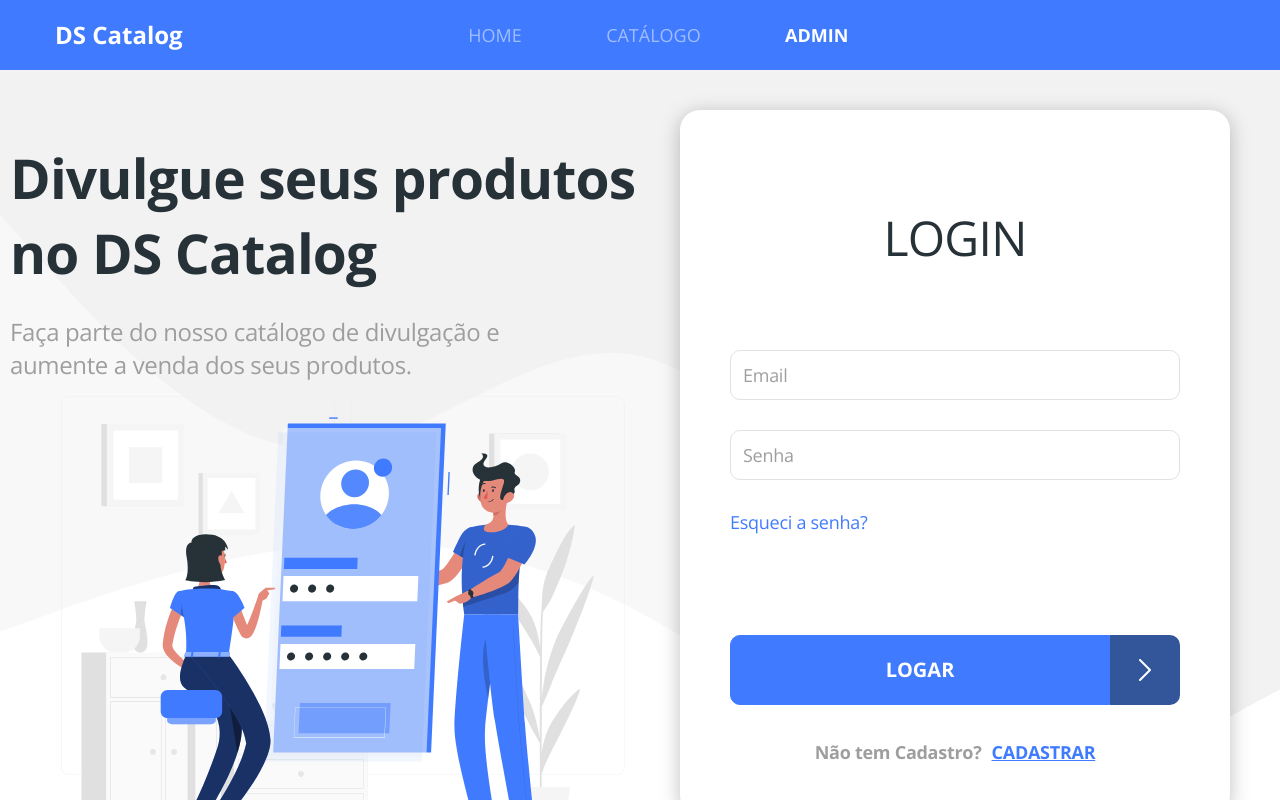
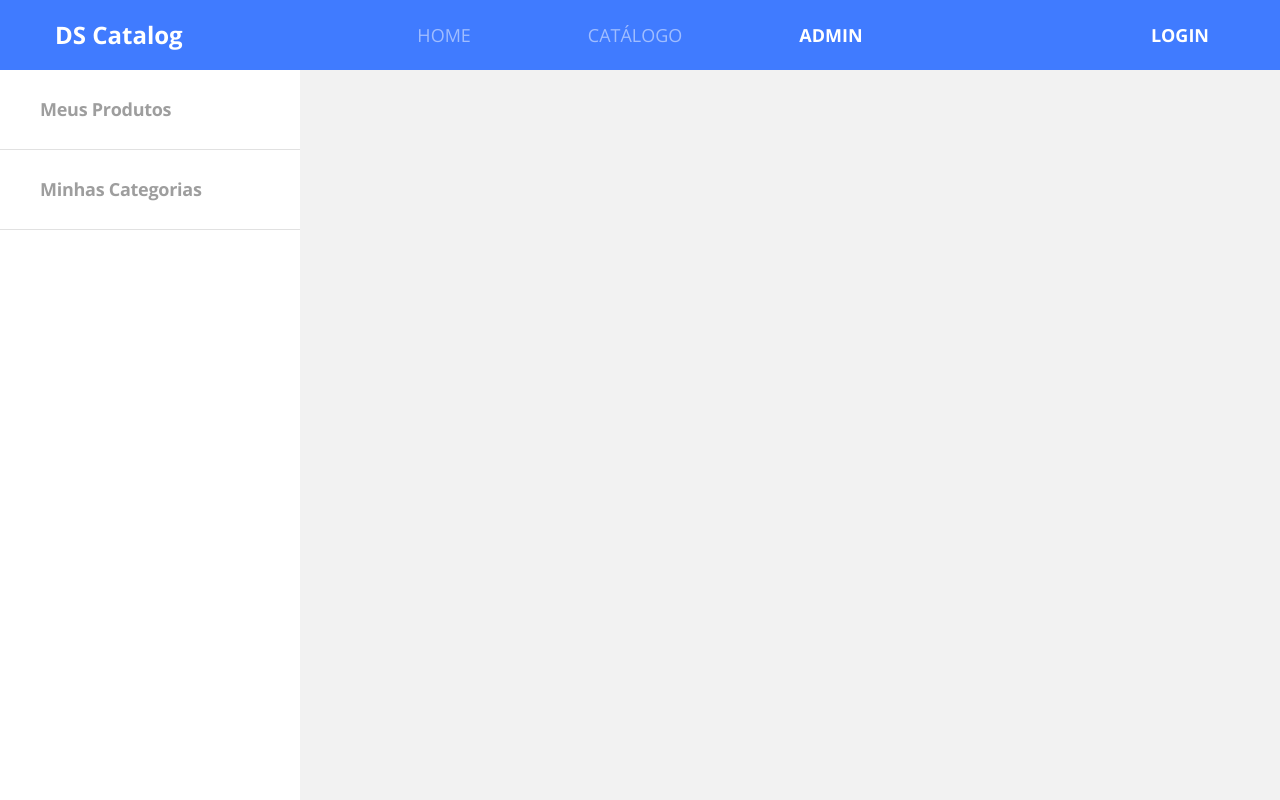
Before and after one commit to slima96/dscatalog-bootcamp, a React (Create React App) app in the folder front-web/: page /admin/auth in a window 1280 px wide. Before the commit this address led to /admin/auth/login. Shown: the top 800 px of the page. Built offline with nearby package versions, Linux system fonts and the light colour scheme; the HTML template or start-up script is replaced by a standard one.

Commit message:
Finish login/logout layout

```diff
--- a/front-web/src/Routes.tsx
+++ b/front-web/src/Routes.tsx
@@ -21,8 +21,8 @@
             <Route path="/products/:productId">
                 <ProductDetails />
             </Route>
-            <Redirect from="/admin/auth" to="/admin/auth/login" exact />
-            <Route path="/admin/auth">
+            <Redirect from="/auth" to="/auth/login" exact />
+            <Route path="/auth">
                 <Auth/>
             </Route>
             <Redirect from="/admin" to="/admin/products" exact />
--- a/front-web/src/core/components/Navbar/index.tsx
+++ b/front-web/src/core/components/Navbar/index.tsx
@@ -1,34 +1,68 @@
-import React from 'react';
-import { Link, NavLink } from 'react-router-dom';
+import React, { useEffect, useState } from 'react';
+import { Link, NavLink, useLocation } from 'react-router-dom';
+import { logout } from 'core/utils/auth';
 import './styles.scss';
 
-const Navbar = () => (
+const Navbar = () => {
+    const [currentUser, setCurrentUser] = useState('');
+    const location = useLocation();
+
+    useEffect(() => {
+        console.log(location);
+    }, [location]);
+
+    const handleLogout = (event: React.MouseEvent<HTMLAnchorElement, MouseEvent>) => {
+        event.preventDefault();
+        logout();
+    }
+
+    return (
         <nav className="row bg-primary main-nav">
-        <div className="col-2">
+            <div className="col-3">
                 <Link to="/" className="nav-logo-text">
                     <h4>DS Catalog</h4>
                 </Link>
             </div>
-        <div className="col-6 offset-2">
+            <div className="col-6">
                 <ul className="main-menu">
                     <li>
-                    <NavLink to="/" exact>
+                        <NavLink to="/" exact className="nav-link">
                             HOME
                         </NavLink>
                     </li>
                     <li>
-                    <NavLink to="/products">
+                        <NavLink to="/products" className="nav-link">
                             CATÁLOGO
                         </NavLink>
                     </li>
                     <li>
-                    <NavLink to="/admin">
+                        <NavLink to="/admin" className="nav-link">
                             ADMIN
                         </NavLink>
                     </li>
                 </ul>
             </div>
+            <div className="col-3 text-right">
+                {currentUser && (
+                    <>
+                        {currentUser}
+                        <a
+                            href="#logout"
+                            className="nav-link active d-inline"
+                            onClick={handleLogout}
+                        >
+                            LOGOUT
+                        </a>
+                    </>
+                )}
+                {!currentUser && (
+                    <Link to="/auth/login" className="nav-link active">
+                        LOGIN
+                    </Link>
+                )}
+            </div>
         </nav>
-)
+    );
+}
 
 export default Navbar;
--- a/front-web/src/core/components/Navbar/styles.scss
+++ b/front-web/src/core/components/Navbar/styles.scss
@@ -3,6 +3,7 @@
     color: #FFF;
     align-items: center;
     padding-left: 40px;
+    padding-right: 40px;
     margin-left: 0;
     margin-right: 0;
 }
@@ -13,11 +14,16 @@
 
 .main-menu {
     display: flex;
+    justify-content:center ;
+
+    li:nth-child(2) {
+        margin-left: 85px;
+        margin-right: 85px;
+    }
+}
+
+.nav-link {
     font-size: 18px;
-    width: 380px;
-    justify-content:space-between ;
-
-    a {
     font-style: normal;
     color: rgba(255, 255, 255, 0.5);
 
@@ -30,4 +36,3 @@
         color: #FFF;
     }
 }
-}
--- a/front-web/src/core/components/Routes/PrivateRoute.tsx
+++ b/front-web/src/core/components/Routes/PrivateRoute.tsx
@@ -17,7 +17,7 @@
                     return (
                         <Redirect
                             to={{
-                                pathname: "/admin/auth/login",
+                                pathname: "/auth/login",
                                 state: { from: location }
                             }}
                         />
--- a/front-web/src/core/utils/auth.ts
+++ b/front-web/src/core/utils/auth.ts
@@ -1,4 +1,5 @@
 import jwtDecode from 'jwt-decode';
+import history from './history';
 
 export const CLIENT_ID = 'dscatalog';
 export const CLIENT_SECRET = 'dscatalog123';
@@ -63,3 +64,8 @@
 
     return routeRoles.some(role => authorities?.includes(role));
 }
+
+export const logout = () => {
+    localStorage.removeItem('authData');
+    history.replace('/auth/login');
+}
--- a/front-web/src/core/utils/request.ts
+++ b/front-web/src/core/utils/request.ts
@@ -1,7 +1,6 @@
 import axios, { Method } from 'axios';
 import qs from 'qs';
-import { CLIENT_ID, CLIENT_SECRET, getSessionData } from './auth';
-import history from './history';
+import { CLIENT_ID, CLIENT_SECRET, getSessionData, logout } from './auth';
 
 type RequestParams = {
     method?: Method;
@@ -22,7 +21,7 @@
     return response;
 }, function (error) {
     if (error.response.status === 401) {
-        history.push('/admin/auth/login');
+        logout();
     }
 
     return Promise.reject(error);
--- a/front-web/src/pages/Auth/components/Login/index.tsx
+++ b/front-web/src/pages/Auth/components/Login/index.tsx
@@ -83,7 +83,7 @@
                         </div>
                     )}
                 </div>
-                <Link to="/admin/auth/recover" className="login-link-recover">
+                <Link to="/auth/recover" className="login-link-recover">
                     Esqueci a senha?
                 </Link>
                 <div className="login-submit">
@@ -93,7 +93,7 @@
                     <span className="not-registered">
                         Não tem Cadastro?
                     </span>
-                    <Link to="/admin/auth/register" className="login-link-register">
+                    <Link to="/auth/register" className="login-link-register">
                         CADASTRAR
                     </Link>
                 </div>
--- a/front-web/src/pages/Auth/index.tsx
+++ b/front-web/src/pages/Auth/index.tsx
@@ -17,13 +17,13 @@
         </div>
         <div className="auth-content">
             <Switch>
-                <Route path="/admin/auth/login">
+                <Route path="/auth/login">
                     <Login />
                 </Route>
-                <Route path="/admin/auth/register">
+                <Route path="/auth/register">
                     <h1>Cadastro</h1>
                 </Route>
-                <Route path="/admin/auth/recover">
+                <Route path="/auth/recover">
                     <h1>Recuperar</h1>
                 </Route>
             </Switch>
```
Also changed, not shown: 1 other file (tests, documents, lock files or other folders). Lines whose indentation alone changed are shown as unchanged.
